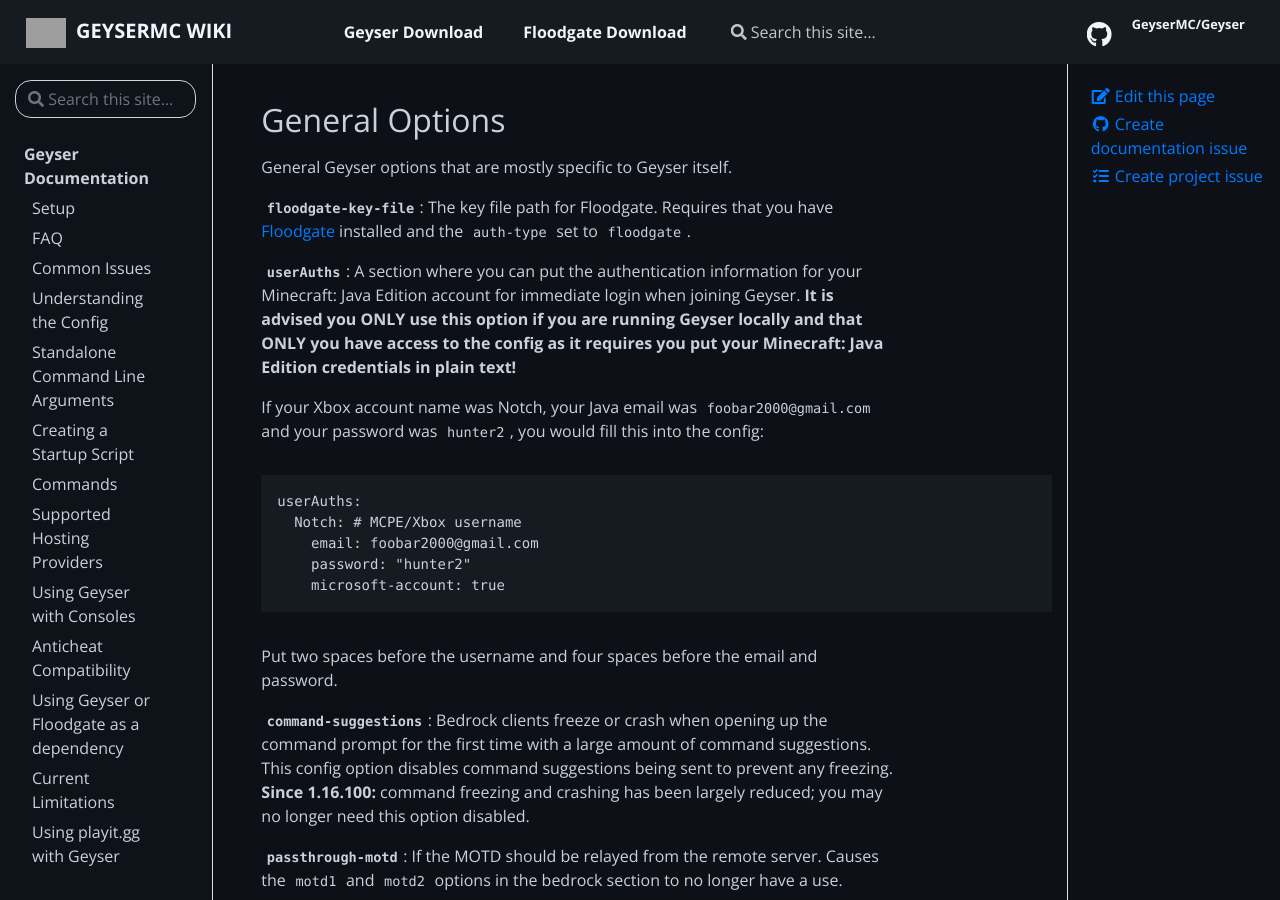
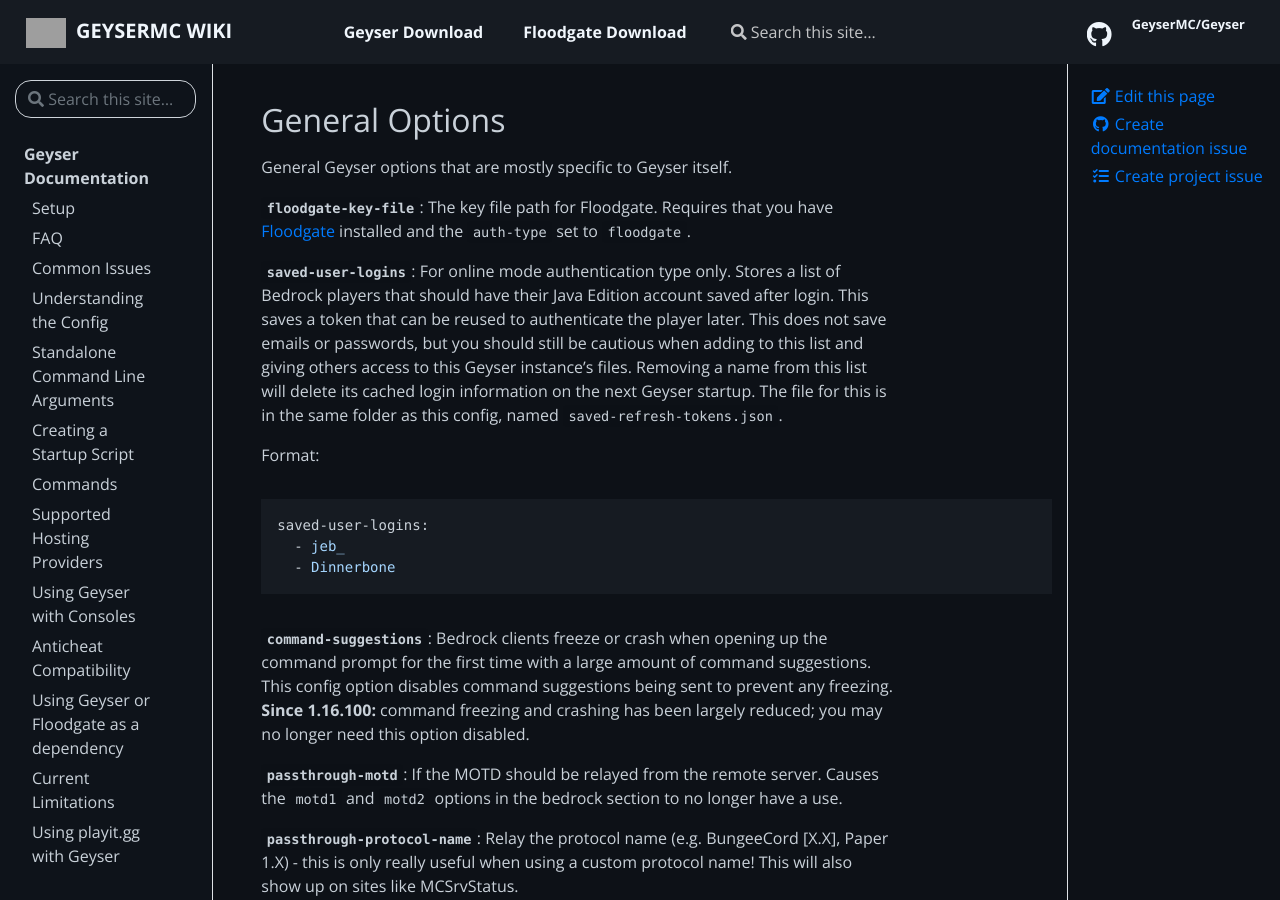
Before and after one commit to GeyserMC/GeyserWiki, a Jekyll site: the page built from _docs/geyser/understanding-the-config.md, in a window 1280 px wide and 900 px high, scrolled down 1552 px. Built offline with Jekyll 4.4.1, drawn with Linux system fonts in a browser that asks for light colours; grey boxes are pictures that could not be loaded.

Commit message:
Replace userAuths with saved-user-logins

````diff
--- a/_docs/geyser/understanding-the-config.md
+++ b/_docs/geyser/understanding-the-config.md
@@ -45,19 +45,20 @@
 
 **`floodgate-key-file`**: The key file path for Floodgate. Requires that you have [Floodgate](/floodgate/) installed and the `auth-type` set to `floodgate`.
 
-**`userAuths`**: A section where you can put the authentication information for your Minecraft: Java Edition account for immediate login when joining Geyser. **It is advised you ONLY use this option if you are running Geyser locally and that ONLY you have access to the config as it requires you put your Minecraft: Java Edition credentials in plain text!**
+**`saved-user-logins`**: For online mode authentication type only.
+Stores a list of Bedrock players that should have their Java Edition account saved after login.
+This saves a token that can be reused to authenticate the player later. This does not save emails or passwords,
+but you should still be cautious when adding to this list and giving others access to this Geyser instance's files.
+Removing a name from this list will delete its cached login information on the next Geyser startup.
+The file for this is in the same folder as this config, named `saved-refresh-tokens.json`.
 
-If your Xbox account name was Notch, your Java email was `foobar2000@gmail.com` and your password was `hunter2`, you would fill this into the config:
+Format:
 
+```yml
+saved-user-logins:
+  - jeb_
+  - Dinnerbone
 ```
-userAuths:
-  Notch: # MCPE/Xbox username
-    email: foobar2000@gmail.com
-    password: "hunter2"
-    microsoft-account: true
-```
-
-Put two spaces before the username and four spaces before the email and password.
 
 **`command-suggestions`**: Bedrock clients freeze or crash when opening up the command prompt for the first time with a large amount of command suggestions. This config option disables command suggestions being sent to prevent any freezing. **Since 1.16.100:** command freezing and crashing has been largely reduced; you may no longer need this option disabled.
 
````
